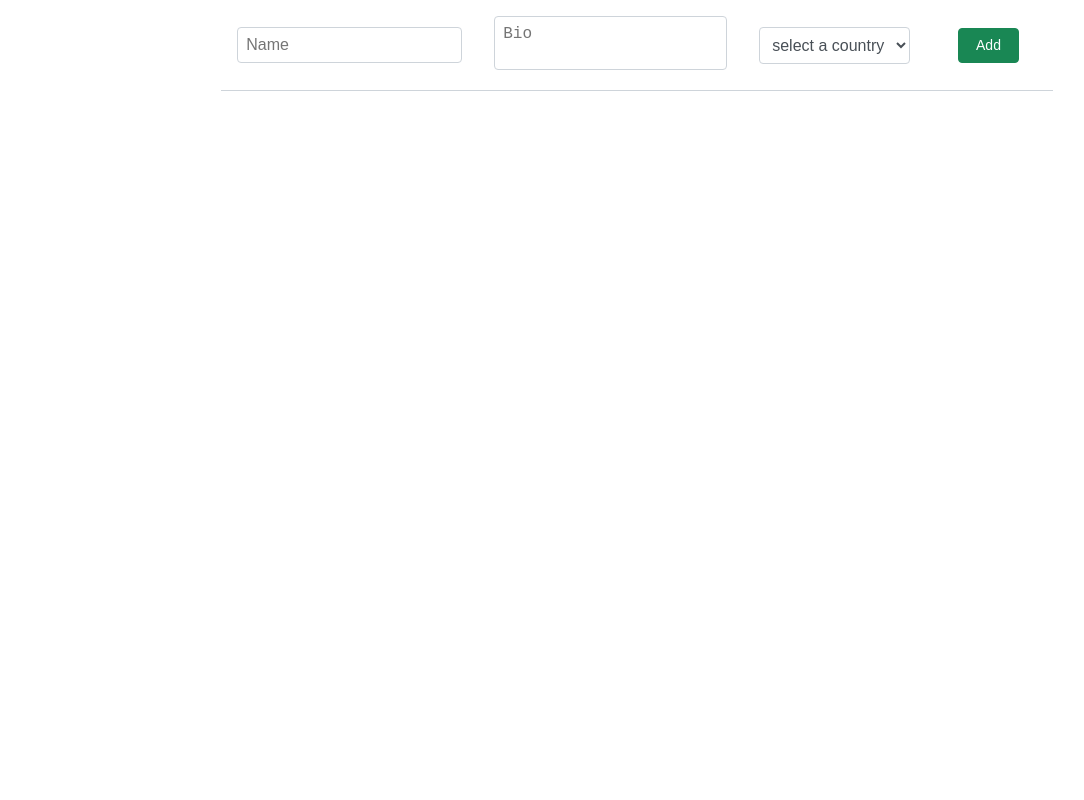
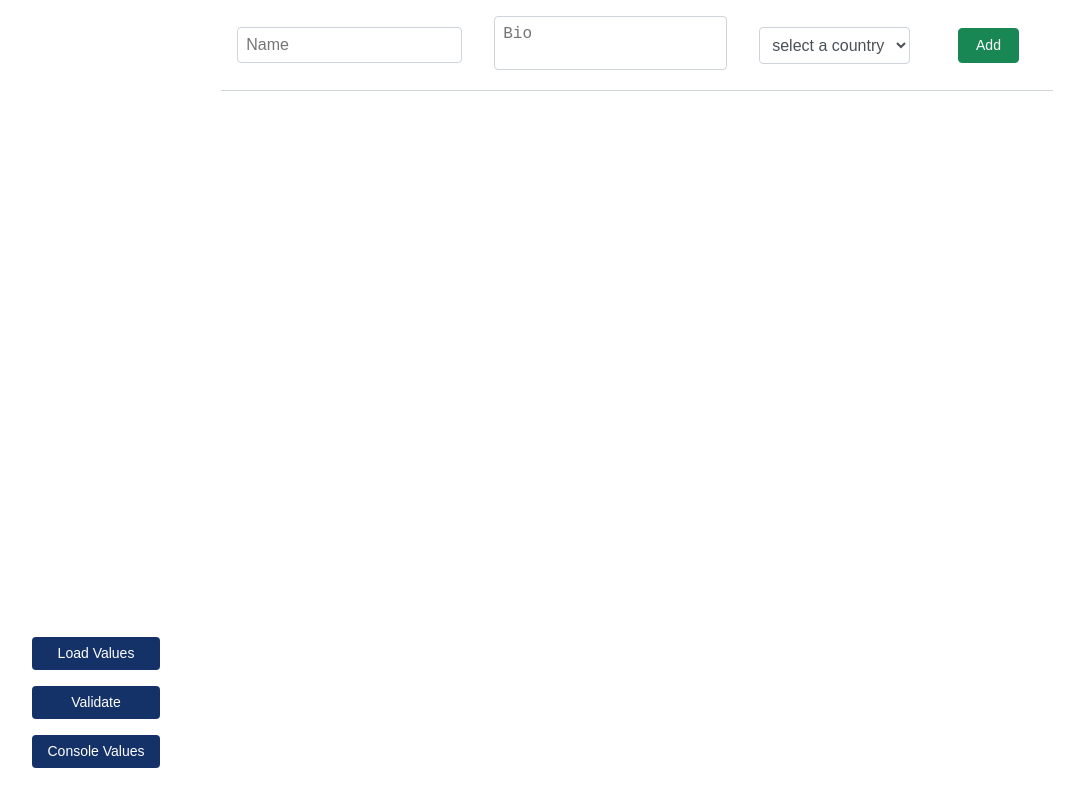
Before and after one commit to AkshayGit17/Dynamic-Form-Inputs, a React (Create React App) app: page / in a window 1280 px wide. Shown: the whole page, without its empty margins (8-1092 px from the left). Built offline with nearby package versions, Linux system fonts and the light colour scheme.

Commit message:
id related & Readme file changes

```diff
--- a/package.json
+++ b/package.json
@@ -9,6 +9,7 @@
     "react": "^18.2.0",
     "react-dom": "^18.2.0",
     "react-scripts": "5.0.1",
+    "uuid": "^11.0.2",
     "web-vitals": "^2.1.4"
   },
   "scripts": {
--- a/src/App.js
+++ b/src/App.js
@@ -1,44 +1,50 @@
-import { useState } from 'react';
+import { useState, useEffect } from "react";
+import { v4 as uuidv4 } from "uuid";
 
-import DynamicInput from './DynamicInput';
+import DynamicInput from "./DynamicInput";
+
+import styles from "./App.module.css";
+
+import data from "./data.json";
 
 function App() {
   const [inputRowList, setInputRowList] = useState([
     {
-      id: 1,
+      id: uuidv4(),
       name: {
-        type: 'input',
-        value: '',
-        placeholder: 'Name',
-        requiredMessage: 'Please enter name',
+        type: "input",
+        value: "",
+        placeholder: "Name",
+        requiredMessage: "Please enter name",
       },
       bio: {
-        type: 'textarea',
-        value: '',
-        placeholder: 'Bio',
-        requiredMessage: 'Please enter bio',
+        type: "textarea",
+        value: "",
+        placeholder: "Bio",
+        requiredMessage: "Please enter bio",
       },
       country: {
-        type: 'select',
-        value: '',
+        type: "select",
+        value: "",
         options: [
-          { label: 'select a country', value: '' },
-          { label: 'India', value: 'india' },
-          { label: 'Country 2', value: 'country2' },
-          { label: 'Country 3', value: 'country3' },
+          { label: "select a country", value: "" },
+          { label: "India", value: "india" },
+          { label: "Country 2", value: "country2" },
+          { label: "Country 3", value: "country3" },
         ],
-        requiredMessage: 'Please select country',
+        requiredMessage: "Please select country",
       },
     },
   ]);
+  const [isLoaded, setIsLoaded] = useState(false);
 
   const validate = () => {
     setInputRowList((inputRowList) => {
       return inputRowList.map((inputRow) => {
         const inputRowClone = { ...inputRow };
         for (let key in inputRowClone) {
-          if (key === 'id') continue;
-          if (inputRowClone[key].hasOwnProperty('requiredMessage')) {
+          if (key === "id") continue;
+          if (inputRowClone[key].hasOwnProperty("requiredMessage")) {
             if (!inputRowClone[key].value) {
               inputRowClone[key] = { ...inputRowClone[key], error: true };
             } else {
@@ -55,13 +61,37 @@ function App() {
     const values = inputRowList.map((inputRow) => {
       const inputRowValues = {};
       for (let key in inputRow) {
-        if (key === 'id') continue;
+        if (key === "id") continue;
         inputRowValues[key] = inputRow[key].value;
       }
       return inputRowValues;
     });
+    console.log(values);
     return values;
   };
+
+  const setValues = () => {
+    setInputRowList((inputRowList) => {
+      return data.map((dataRow, index) => {
+        const inputRow = {};
+        for (let key in dataRow) {
+          inputRow[key] = {
+            ...inputRowList[0][key],
+            value: dataRow[key],
+            error: false,
+          };
+        }
+        inputRow.id = uuidv4();
+        return inputRow;
+      });
+    });
+  };
+
+  useEffect(() => {
+    if (isLoaded) {
+      setValues();
+    }
+  }, [isLoaded]);
 
   return (
     <div className="App">
@@ -70,8 +100,32 @@ function App() {
         setInputRowList={setInputRowList}
         maxRows={6}
         addSeperator
-        rowSeperatorStyles={{ width: '52rem' }}
+        rowSeperatorStyles={{ width: "52rem" }}
       />
+      {/* added the below buttons for demo purpose only */}
+      <div className={styles.btnContainer}>
+        <button
+          className={styles.btn}
+          style={{ background: "#143268" }}
+          onClick={() => setIsLoaded(true)}
+        >
+          Load Values
+        </button>
+        <button
+          className={styles.btn}
+          style={{ background: "#143268" }}
+          onClick={validate}
+        >
+          Validate
+        </button>
+        <button
+          className={styles.btn}
+          style={{ background: "#143268" }}
+          onClick={getValues}
+        >
+          Console Values
+        </button>
+      </div>
     </div>
   );
 }
--- /dev/null
+++ b/src/App.module.css
@@ -0,0 +1,20 @@
+.btnContainer {
+    position: absolute;
+    bottom: 2rem;
+    display: flex;
+    flex-direction: column;
+  }
+
+.btn {
+    color: #fff;
+    font-size: 0.875rem;
+    font-weight: 400;
+    border-radius: 0.25rem;
+    padding: 0.375rem 0.75rem;
+    margin-left: 2rem;
+    margin-top: 1rem;
+    line-height: 1.5;
+    width: 8rem;
+    cursor: pointer;
+    border: transparent;
+}
--- a/src/DynamicInput.js
+++ b/src/DynamicInput.js
@@ -1,6 +1,7 @@
-import React from 'react';
+import React from "react";
+import { v4 as uuidv4 } from "uuid";
 
-import styles from './DynamicInput.module.css';
+import styles from "./DynamicInput.module.css";
 
 const {
   inputContainer: containerClass,
@@ -84,15 +85,11 @@ const DynamicInput = ({
       const inputRow = {};
 
       for (let key in inputRowList[0]) {
-        if (key === 'id') continue;
-        inputRow[key] = { ...inputRowList[0][key], value: '', error: false };
+        if (key === "id") continue;
+        inputRow[key] = { ...inputRowList[0][key], value: "", error: false };
       }
 
-      if (inputRowList.length === 1) {
-        inputRow.id = 2;
-      } else {
-        inputRow.id = inputRowList[inputRowList.length - 1].id + 1;
-      }
+      inputRow.id = uuidv4();
 
       return inputRowList.concat(inputRow);
     });
@@ -106,14 +103,14 @@ const DynamicInput = ({
 
   return (
     <div className={containerClass} style={containerStyles}>
-      {inputRowList.map((inputRow) => {
+      {inputRowList.map((inputRow, index) => {
         const { id } = inputRow;
 
         return (
           <React.Fragment key={id}>
             <div className={inputRowClass} style={inputRowStyles}>
               {Object.keys(inputRow).map((key) => {
-                if (key === 'id') return null;
+                if (key === "id") return null;
                 const {
                   type,
                   value,
@@ -129,7 +126,7 @@ const DynamicInput = ({
                   classNames.push(errorClass);
                 }
 
-                if (type === 'input') {
+                if (type === "input") {
                   return (
                     <div key={key}>
                       <input
@@ -138,7 +135,7 @@ const DynamicInput = ({
                         placeholder={placeholder}
                         value={value}
                         onChange={(e) => onInputChangeHandler(e, id)}
-                        className={classNames.join(' ')}
+                        className={classNames.join(" ")}
                         style={
                           error
                             ? { ...textboxStyles, ...errorStyles }
@@ -155,7 +152,7 @@ const DynamicInput = ({
                       )}
                     </div>
                   );
-                } else if (type === 'textarea') {
+                } else if (type === "textarea") {
                   return (
                     <div key={key}>
                       <textarea
@@ -163,7 +160,7 @@ const DynamicInput = ({
                         placeholder={placeholder}
                         value={value}
                         onChange={(e) => onInputChangeHandler(e, id)}
-                        className={[...classNames, textareaClass].join(' ')}
+                        className={[...classNames, textareaClass].join(" ")}
                         style={
                           error
                             ? { ...textareaStyles, ...errorStyles }
@@ -172,7 +169,7 @@ const DynamicInput = ({
                       />
                       {error && (
                         <p
-                          style={{ ...errorMessageStyles, marginTop: '0' }}
+                          style={{ ...errorMessageStyles, marginTop: "0" }}
                           className={errorMessageClass}
                         >
                           {requiredMessage}
@@ -180,7 +177,7 @@ const DynamicInput = ({
                       )}
                     </div>
                   );
-                } else if (type === 'select') {
+                } else if (type === "select") {
                   return (
                     <div key={key}>
                       <Select
@@ -190,7 +187,7 @@ const DynamicInput = ({
                           onInputChangeHandler(e, id)
                         }
                         options={options}
-                        className={[...classNames, selectClass].join(' ')}
+                        className={[...classNames, selectClass].join(" ")}
                         style={
                           error
                             ? { ...selectStyles, ...errorStyles }
@@ -211,10 +208,10 @@ const DynamicInput = ({
                   return null;
                 }
               })}
-              {id === 1 ? (
+              {index === 0 ? (
                 <button
                   onClick={onAddClickHandler}
-                  className={[btnClass, addBtnClass].join(' ')}
+                  className={[btnClass, addBtnClass].join(" ")}
                   style={addBtnStyles}
                 >
                   Add
@@ -222,7 +219,7 @@ const DynamicInput = ({
               ) : (
                 <button
                   onClick={() => onDeleteClickHandler(id)}
-                  className={[btnClass, removeBtnClass].join(' ')}
+                  className={[btnClass, removeBtnClass].join(" ")}
                   style={removeBtnStyles}
                 >
                   Remove
--- /dev/null
+++ b/src/data.json
@@ -0,0 +1,22 @@
+[
+  {
+    "name": "John Doe",
+    "bio": "John Bio",
+    "country": "country3"
+  },
+  {
+    "name": "Jane Doe",
+    "bio": "Jane Bio",
+    "country": "country2"
+  },
+  {
+    "name": "Tim Doe",
+    "bio": "Tim Bio",
+    "country": "india"
+  },
+  {
+    "name": "Sun Doe",
+    "bio": "Sun Bio",
+    "country": "india"
+  }
+]
```
Also changed, not shown: 2 other files (tests, documents, lock files or other folders).
